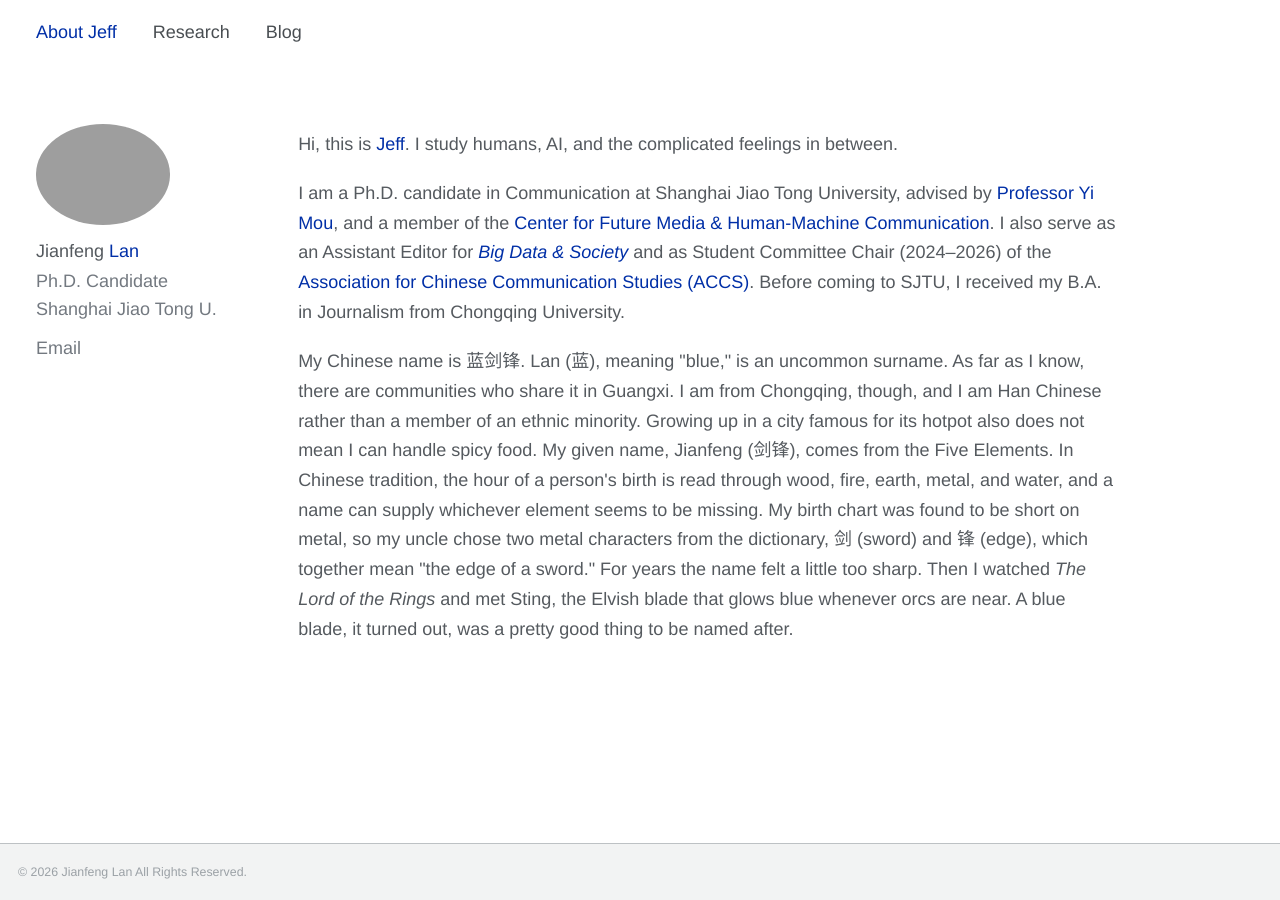
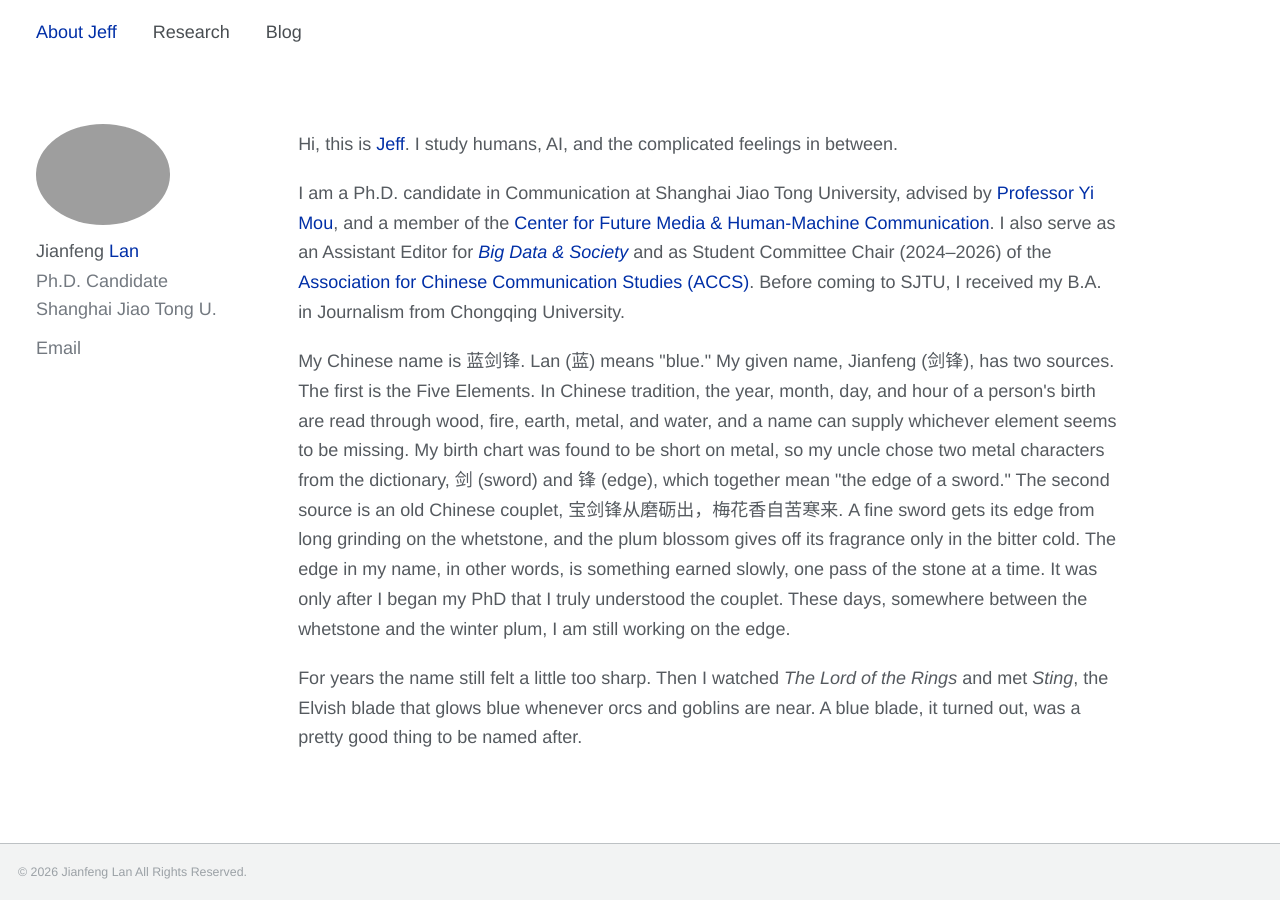
Before and after one commit to jianfenglan/jianfenglan.github.io, a Jekyll site: the page built from _pages/about.md, in a window 1280 px wide. Built offline with Jekyll 4.4.1, drawn with Linux system fonts in a browser that asks for light colours.

Commit message:
Revise about page content regarding Chinese name
Updated the description of my Chinese name and its significance.

```diff
--- a/_pages/about.md
+++ b/_pages/about.md
@@ -11,6 +11,7 @@ redirect_from:
   <div class="about-v3__bio">
     <p>Hi, this is <span class="about-accent">Jeff</span>. I study humans, AI, and the complicated feelings in between.</p>
     <p>I am a Ph.D. candidate in Communication at Shanghai Jiao Tong University, advised by <a href="https://cfmhmc.github.io/yimou.github.io/" target="_blank" rel="noopener">Professor Yi Mou</a>, and a member of the <a href="https://cfmhmc.github.io/" target="_blank" rel="noopener">Center for Future Media &amp; Human-Machine Communication</a>. I also serve as an Assistant Editor for <a href="https://sage.cnpereading.com/home/bdsa" target="_blank" rel="noopener"><em>Big Data &amp; Society</em></a> and as Student Committee Chair (2024–2026) of the <a href="https://www.chinesecommunicationstudies.com/" target="_blank" rel="noopener">Association for Chinese Communication Studies (ACCS)</a>. Before coming to SJTU, I received my B.A. in Journalism from Chongqing University.</p>
-    <p>My Chinese name is 蓝剑锋. Lan (蓝), meaning "blue," is an uncommon surname. As far as I know, there are communities who share it in Guangxi. I am from Chongqing, though, and I am Han Chinese rather than a member of an ethnic minority. Growing up in a city famous for its hotpot also does not mean I can handle spicy food. My given name, Jianfeng (剑锋), comes from the Five Elements. In Chinese tradition, the hour of a person's birth is read through wood, fire, earth, metal, and water, and a name can supply whichever element seems to be missing. My birth chart was found to be short on metal, so my uncle chose two metal characters from the dictionary, 剑 (sword) and 锋 (edge), which together mean "the edge of a sword." For years the name felt a little too sharp. Then I watched <em>The Lord of the Rings</em> and met Sting, the Elvish blade that glows blue whenever orcs are near. A blue blade, it turned out, was a pretty good thing to be named after.</p>
+    <p>My Chinese name is 蓝剑锋. Lan (蓝) means "blue." My given name, Jianfeng (剑锋), has two sources. The first is the Five Elements. In Chinese tradition, the year, month, day, and hour of a person's birth are read through wood, fire, earth, metal, and water, and a name can supply whichever element seems to be missing. My birth chart was found to be short on metal, so my uncle chose two metal characters from the dictionary, 剑 (sword) and 锋 (edge), which together mean "the edge of a sword." The second source is an old Chinese couplet, 宝剑锋从磨砺出，梅花香自苦寒来. A fine sword gets its edge from long grinding on the whetstone, and the plum blossom gives off its fragrance only in the bitter cold. The edge in my name, in other words, is something earned slowly, one pass of the stone at a time. It was only after I began my PhD that I truly understood the couplet. These days, somewhere between the whetstone and the winter plum, I am still working on the edge.</p>
+    <p>For years the name still felt a little too sharp. Then I watched <em>The Lord of the Rings</em> and met <em>Sting</em>, the Elvish blade that glows blue whenever orcs and goblins are near. A blue blade, it turned out, was a pretty good thing to be named after.</p>
   </div>
 </div>
```
